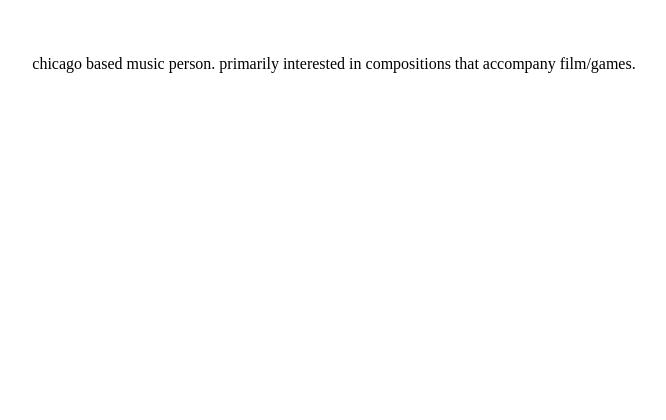
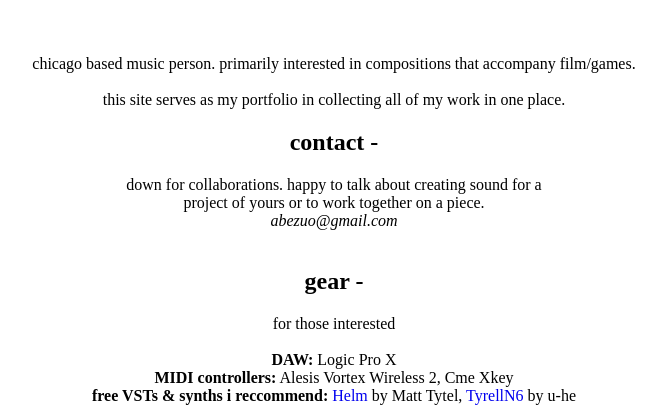
Before and after one commit to abezuo/bi0, a plain HTML site: page index.html in a window 1280 px wide. Shown: the part 481-901 px from the top of the page, without its empty margins (314-980 px from the left). Before the commit the page ends 808 px from the top, so only its background shows below. Drawn offline with Linux system fonts and the light colour scheme.

Commit message:
added txt

```diff
--- a/index.html
+++ b/index.html
@@ -264,6 +264,29 @@ function set_scroll() {
       <br><br>
     <p1>
      chicago based music person. primarily interested in compositions that accompany film/games.
+      <br><br>
+      this site serves as my portfolio in collecting all of my work in one place.
+      </p1>
+      <h2>
+        contact -
+      </h2>
+      <p3> down for collaborations. happy to talk about creating sound for a <br> project of yours or to work together on a piece.</p3>
+      <br>
+      <p1><i>abezuo@gmail.com</i></p1>
+      <br><br>
+      <h2>
+        gear -
+      </h2>
+      <p3>for those interested</p3>
+      <br><br>
+      <p1>
+      <b>DAW:</b> Logic Pro X
+        <br>
+      <b>MIDI controllers:</b> Alesis Vortex Wireless 2, Cme Xkey
+        <br>
+        <b>free VSTs & synths i reccommend:</b>
+<a href="https://tytel.org/helm/">Helm</a> by Matt Tytel, <a href="https://theproaudiofiles.com/11-free-soft-synth-plugins-for-your-collection/">TyrellN6</a> by u-he
+
       </p1>
     </center>
 	</body>
```
